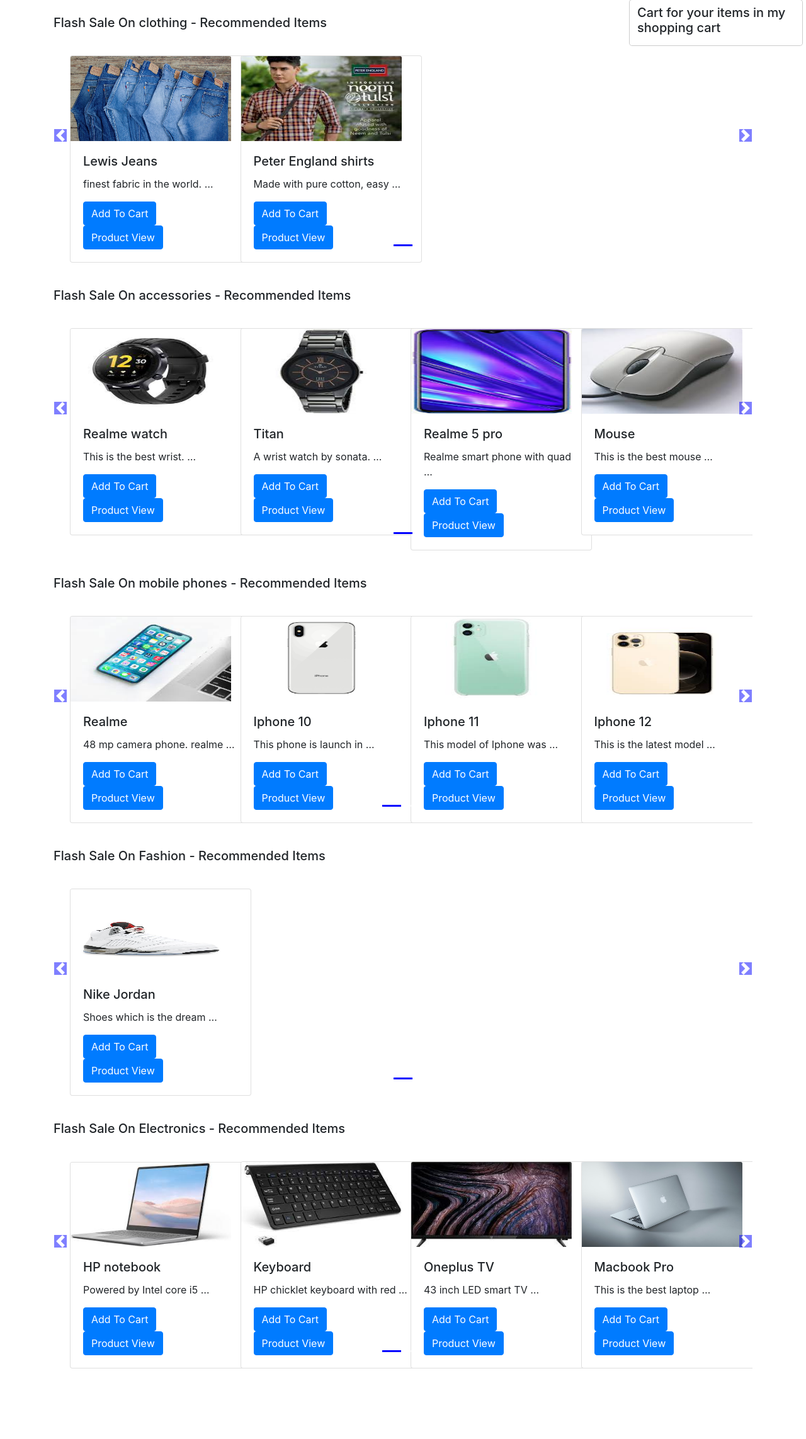
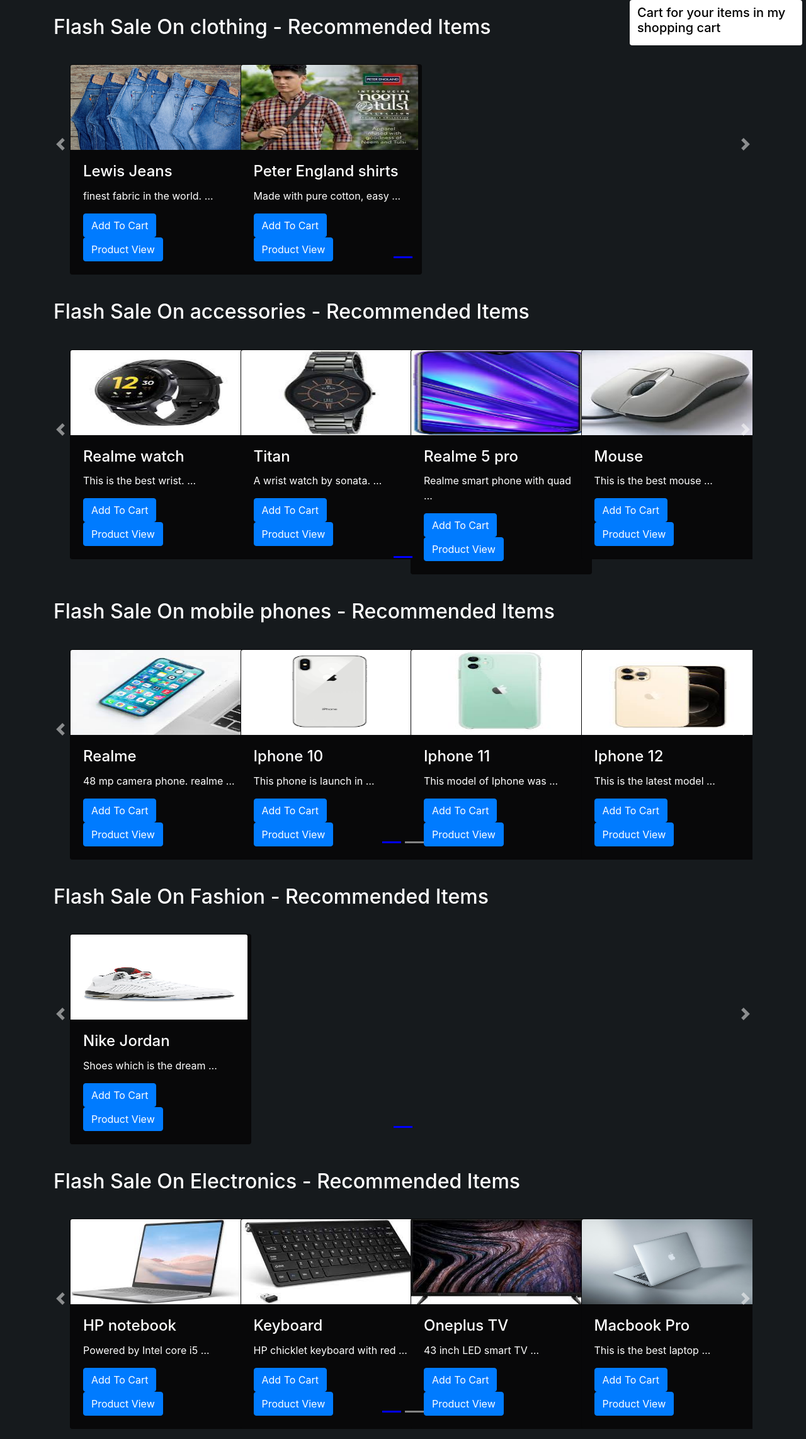
Before and after one commit to Shivchopra82/ecom, a Django app: page /shop/ in a window 1280 px wide. Shown: the part 56-2341 px from the top of the page at 63% size. Before the commit the page ends 2229 px from the top, so only its background shows below. Run offline with Django 3.2, Linux system fonts and the light colour scheme; data comes from the database, SQL or seed files in the repository; both versions use the stored data as it was after the commit; some libraries are stand-ins or nearby versions.

Commit message:
dark mode

```diff
--- a/shop/templates/shop/basic.html
+++ b/shop/templates/shop/basic.html
@@ -10,6 +10,11 @@
 
     <title>{% block title%} {% endblock %}</title>
      <style>
+     body{
+background: #161a1d;
+color: white;
+
+}
        {% block css %} {% endblock %}
   </style>
   </head>
--- a/shop/templates/shop/index.html
+++ b/shop/templates/shop/index.html
@@ -1,5 +1,7 @@
 {% extends 'shop/basic.html' %}
 {% block css %}
+
+
           .col-md-3
           {
           display: inline-block;
@@ -12,7 +14,7 @@
 
           .col-md-3 img{
 
-          width: 255px;
+          width: 281px;
           max-height: 135px;
           }
 
@@ -26,7 +28,8 @@
 
           body .carousel-control-prev-icon,
           body .carousel-control-next-icon{
-          background-color: blue;
+          background-color: #12122d00;
+
           }
 
           .carousel-control-prev,
@@ -39,6 +42,16 @@
            padding-left: 0,
            padding-right: 0;
            }
+h4{
+color: white;
+}
+card-img-top{
+margin:0px auto;
+width: 281px;
+}
+h5{
+color: black;
+}
  {% endblock %}
 
 {% block body %}
@@ -47,7 +60,7 @@
 
     <!--Slideshow starts here -->
     {% for product, range, nSlides in allProds %}
-    <h5 class="my-4">Flash Sale On {{product.0.prod_category}} - Recommended Items</h5>
+    <h2 class="my-4">Flash Sale On {{product.0.prod_category}} - Recommended Items</h2>
     <div class="row">
 <div id="demo{{forloop.counter}}" class=" col carousel slide my-3" data-ride="carousel">
     <ul class="carousel-indicators">
@@ -76,10 +89,10 @@
 
         {% for i in product%}
         <div class="col-xs-3 col-sm-3 col-md-3">
-          <div class="card align-item-center" style="width: 18rem;">
+          <div class="card align-item-center" style="width: 18rem; background-color:#080809; margin:0px auto;">
             <img src='/media/{{i.prod_img}}' class="card-img-top" alt="...">
             <div class="card-body">
-              <h5 class="card-title" id="namepr{{i.id}}">{{i.prod_name}}</h5>
+              <h4 class="card-title" id="namepr{{i.id}}">{{i.prod_name}}</h4>
               <p class="card-text">{{i.prod_desc|truncatewords:5}}</p>
                <span id="divpr{{i.id}}" class="divpr">
               <button id="pr{{i.id}}" class="btn btn-primary cart">Add To Cart</button>
```
Also changed, not shown: shop/templates/shop/About.html (+8 -0 lines), db.sqlite3.
